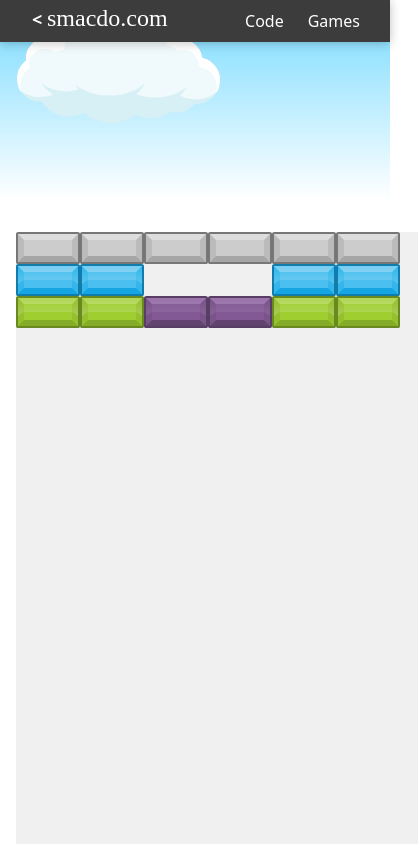
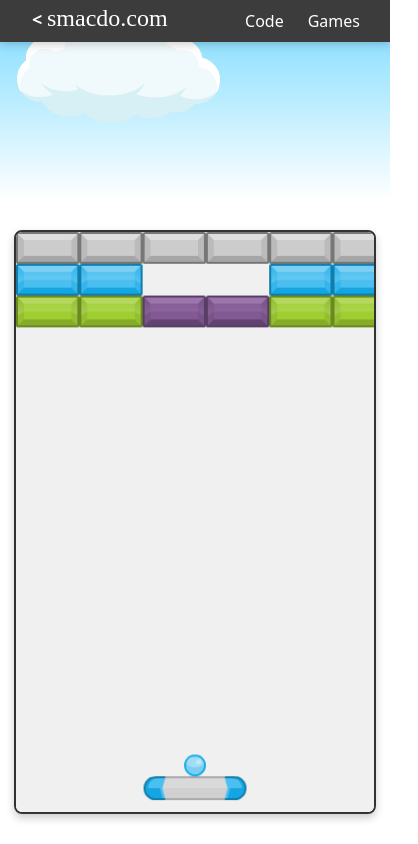
Before and after one commit to smacdo/smacdo_www, a React (Vite) app: page /games in a window 390 px wide. Shown: the top 844 px of the page, 418 px wide, since content can reach past the window. Built offline with nearby package versions, Linux system fonts and the light colour scheme; a web font is replaced by a local one.

Commit message:
make game canvas have a responsive width / height that fills the main content panel

```diff
--- a/src/App.css
+++ b/src/App.css
@@ -63,6 +63,22 @@ main {
     padding: 0 16px 0 16px;
 }
 
+.game-container {
+    width: 100%;
+    height: calc(100vh - var(--masthead-height) - 64px);
+    display: flex;
+    justify-content: center;
+    align-items: center;
+    margin: 0;
+    padding: 0;
+}
+
+.game-container canvas {
+    border: 2px solid #333;
+    border-radius: 8px;
+    box-shadow: 0 4px 8px rgba(0, 0, 0, 0.2);
+}
+
 .main-footer {
     text-align: center;
     margin-top: 40px;
--- a/src/components/Canvas/Canvas.tsx
+++ b/src/components/Canvas/Canvas.tsx
@@ -2,8 +2,8 @@ import {HTMLAttributes} from "react";
 import {DrawFn, useCanvas} from "../../hooks/UseCanvas";
 
 export interface CanvasProps extends HTMLAttributes<HTMLElement> {
-    width: number;
-    height: number;
+    width?: number;
+    height?: number;
     onDraw: DrawFn;
 }
 
--- a/src/games/blockbreaker/index.tsx
+++ b/src/games/blockbreaker/index.tsx
@@ -455,5 +455,12 @@ class BlockBreakerGame extends BaseGame {
 }
 
 export function BlockBreaker() {
-    return (<GameCanvas width={402} height={874} game={new BlockBreakerGame()}/>);
+    return (
+        <div className="game-container">
+            <GameCanvas
+                style={{ width: '100%', height: '100%', maxWidth: '500px' }}
+                game={new BlockBreakerGame()}
+            />
+        </div>
+    );
 }
```
Also changed, not shown: src/components/Game/GameCanvas.tsx (+4 -3 lines).
